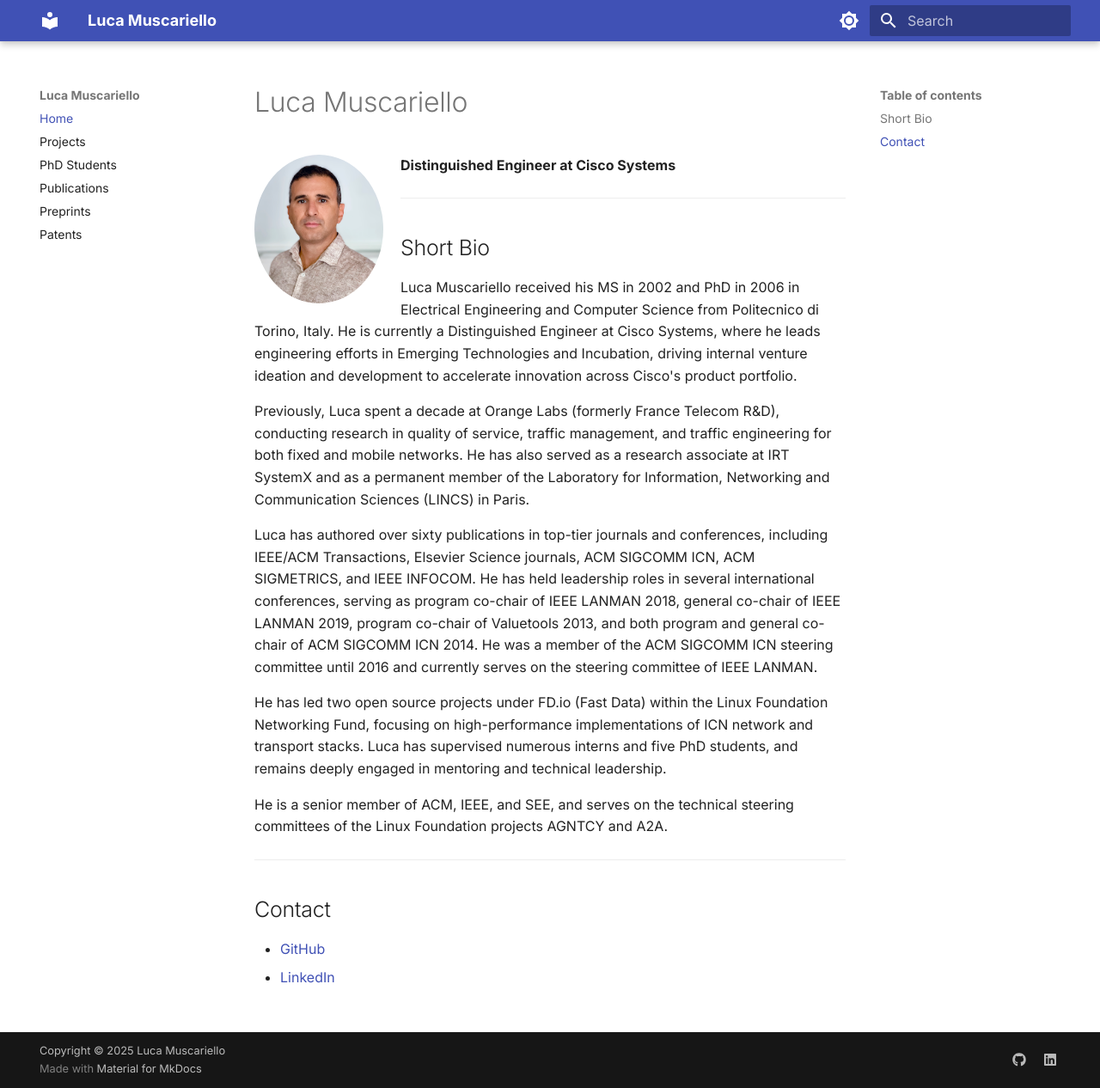
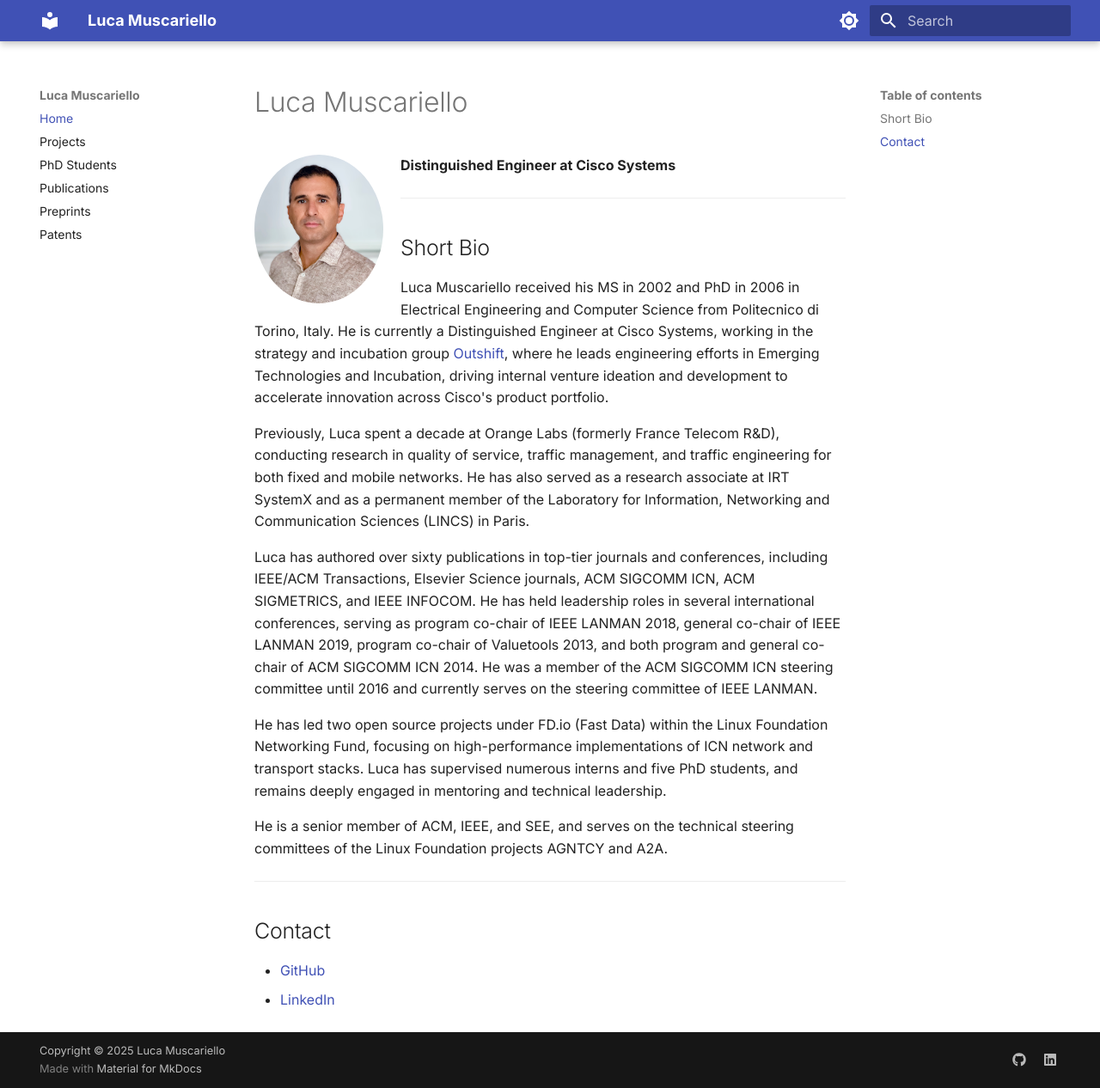
Before and after one commit to muscariello/muscariello.github.io, an MkDocs documentation site: the page built from docs/index.md, in a window 1280 px wide and 1266 px high. Shown: the whole window at 86% size. Built offline with MkDocs 1.6.1 and Material for MkDocs 9.7.7, drawn with Linux system fonts in a browser that asks for light colours.

Commit message:
Update bio to mention Outshift strategy and incubation group

```diff
--- a/docs/index.md
+++ b/docs/index.md
@@ -8,7 +8,7 @@
 
 ## Short Bio
 
-Luca Muscariello received his MS in 2002 and PhD in 2006 in Electrical Engineering and Computer Science from Politecnico di Torino, Italy. He is currently a Distinguished Engineer at Cisco Systems, where he leads engineering efforts in Emerging Technologies and Incubation, driving internal venture ideation and development to accelerate innovation across Cisco's product portfolio.
+Luca Muscariello received his MS in 2002 and PhD in 2006 in Electrical Engineering and Computer Science from Politecnico di Torino, Italy. He is currently a Distinguished Engineer at Cisco Systems, working in the strategy and incubation group [Outshift](https://outshift.cisco.com/), where he leads engineering efforts in Emerging Technologies and Incubation, driving internal venture ideation and development to accelerate innovation across Cisco's product portfolio.
 
 Previously, Luca spent a decade at Orange Labs (formerly France Telecom R&D), conducting research in quality of service, traffic management, and traffic engineering for both fixed and mobile networks. He has also served as a research associate at IRT SystemX and as a permanent member of the Laboratory for Information, Networking and Communication Sciences (LINCS) in Paris.
 
```
Also changed, not shown: README.md (+2 -2 lines).
